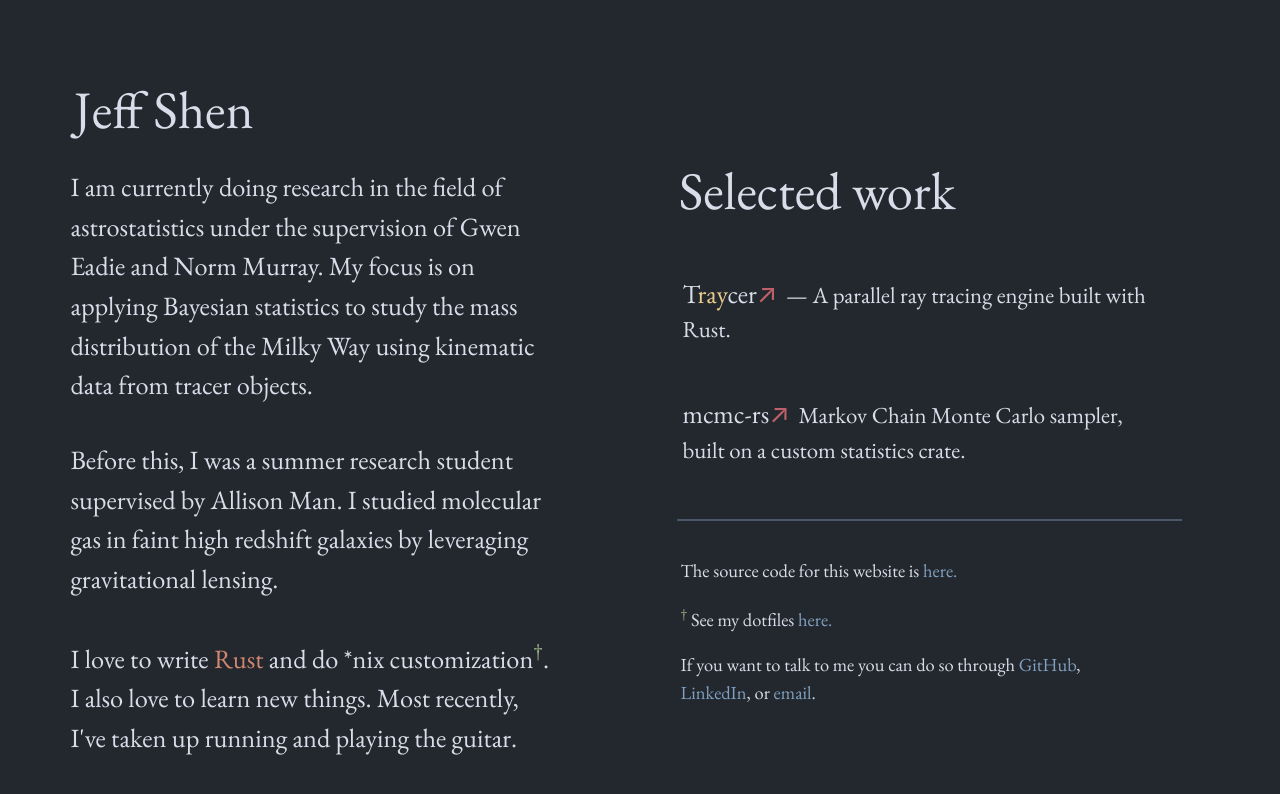
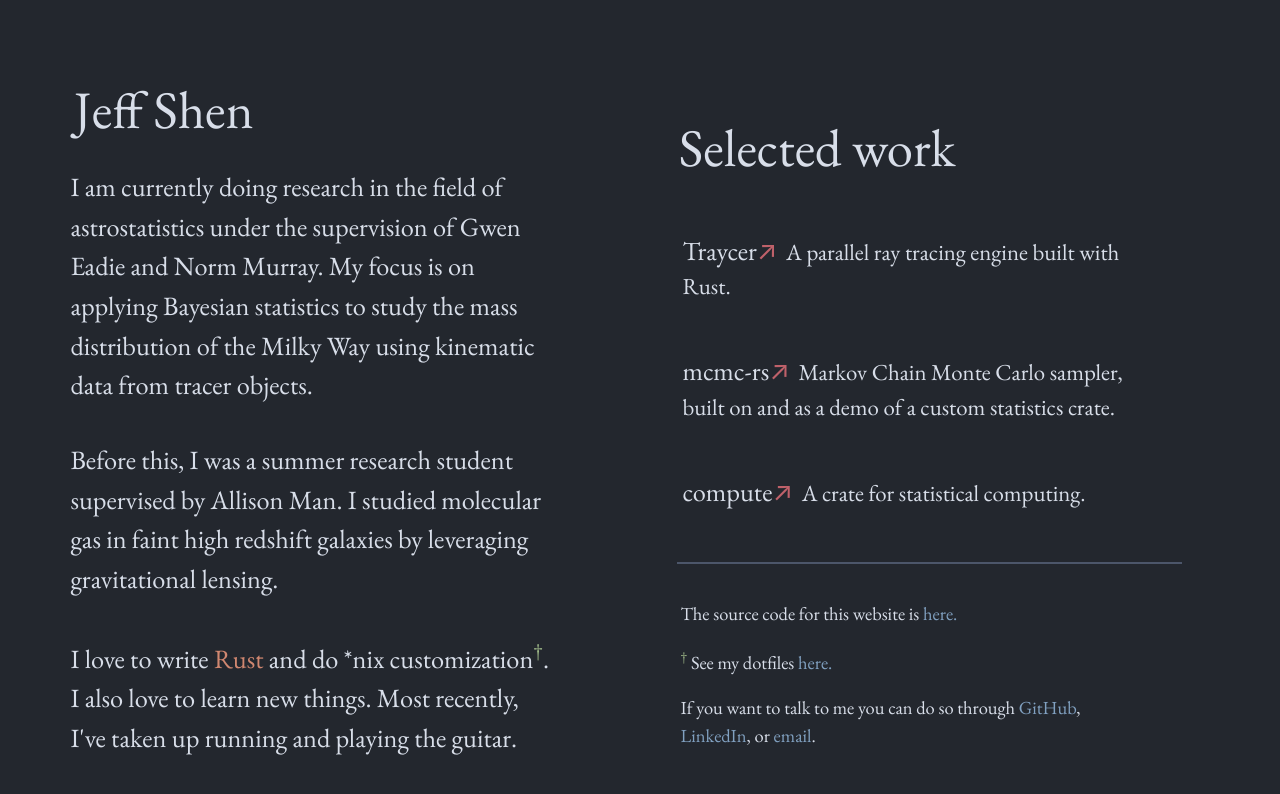
Before and after one commit to al-jshen/al-jshen.github.io, a Next.js app: page / in a window 1280 px wide. Shown: the top 794 px of the page. Built offline with nearby package versions, Linux system fonts and the light colour scheme.

Commit message:
add compute crate

```diff
--- a/pages/projects.js
+++ b/pages/projects.js
@@ -8,10 +8,10 @@ export default function Projects() {
       <Link href="https://github.com/al-jshen/traycer">
         <a className="card">
           <h3>
-            T<span style={{ color: "#ebcb8b" }}>ray</span>cer
+            Traycer
             <span style={{ color: "#bf616a" }}>&#8599;</span>
           </h3>
-          <p>&mdash; A parallel ray tracing engine built with Rust.</p>
+          <p>A parallel ray tracing engine built with Rust.</p>
         </a>
       </Link>
       <Link href="https://github.com/al-jshen/mcmc-rs">
@@ -21,35 +21,20 @@ export default function Projects() {
             <span style={{ color: "#bf616a" }}>&#8599;</span>
           </h3>
           <p>
-            Markov Chain Monte Carlo sampler, built on a custom statistics
-            crate.
+            Markov Chain Monte Carlo sampler, built on and as a demo of a custom
+            statistics crate.
           </p>
         </a>
       </Link>
-      {/* <Link href="/projects/test" className="card"> */}
-      {/*   <a className="card"> */}
-      {/*     <h3>Testing &rarr;</h3> */}
-      {/*     <p>Find in-depth information about Next.js features and API.</p> */}
-      {/*   </a> */}
-      {/* </Link> */}
-      {/* <Link href="/projects/test" className="card"> */}
-      {/*   <a className="card"> */}
-      {/*     <h3>Testing &rarr;</h3> */}
-      {/*     <p>Find in-depth information about Next.js features and API.</p> */}
-      {/*   </a> */}
-      {/* </Link> */}
-      {/* <Link href="/projects/test" className="card"> */}
-      {/*   <a className="card"> */}
-      {/*     <h3>Testing &rarr;</h3> */}
-      {/*     <p>Find in-depth information about Next.js features and API.</p> */}
-      {/*   </a> */}
-      {/* </Link> */}
-      {/* <Link href="/projects/test" className="card"> */}
-      {/*   <a className="card"> */}
-      {/*     <h3>Testing &rarr;</h3> */}
-      {/*     <p>Find in-depth information about Next.js features and API.</p> */}
-      {/*   </a> */}
-      {/* </Link> */}
+      <Link href="https://github.com/al-jshen/compute">
+        <a className="card">
+          <h3>
+            compute
+            <span style={{ color: "#bf616a" }}>&#8599;</span>
+          </h3>
+          <p>A crate for statistical computing.</p>
+        </a>
+      </Link>
     </div>
   );
 }
```
